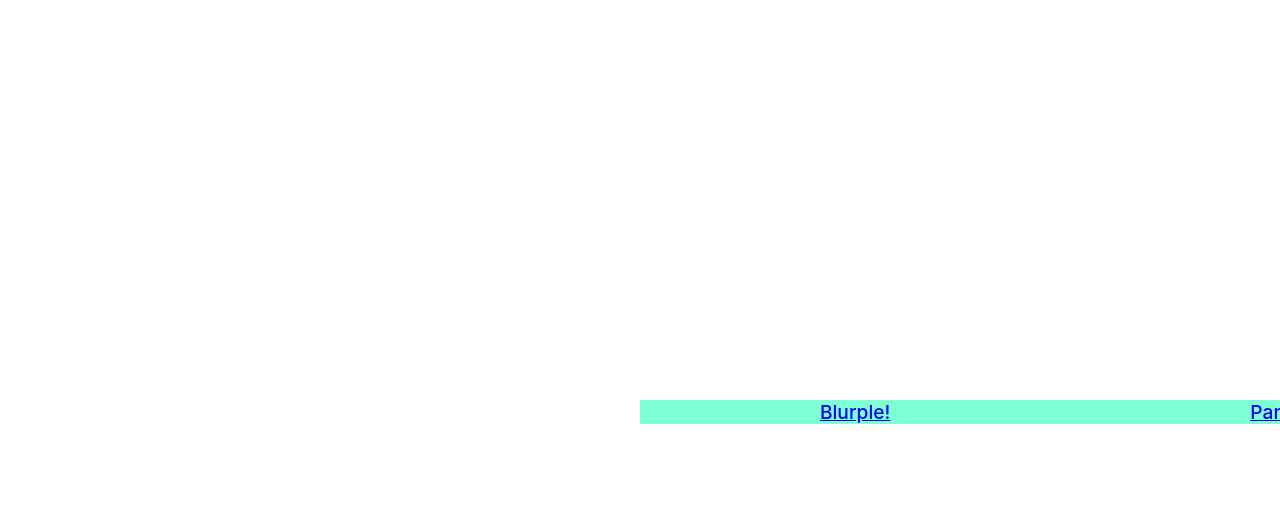
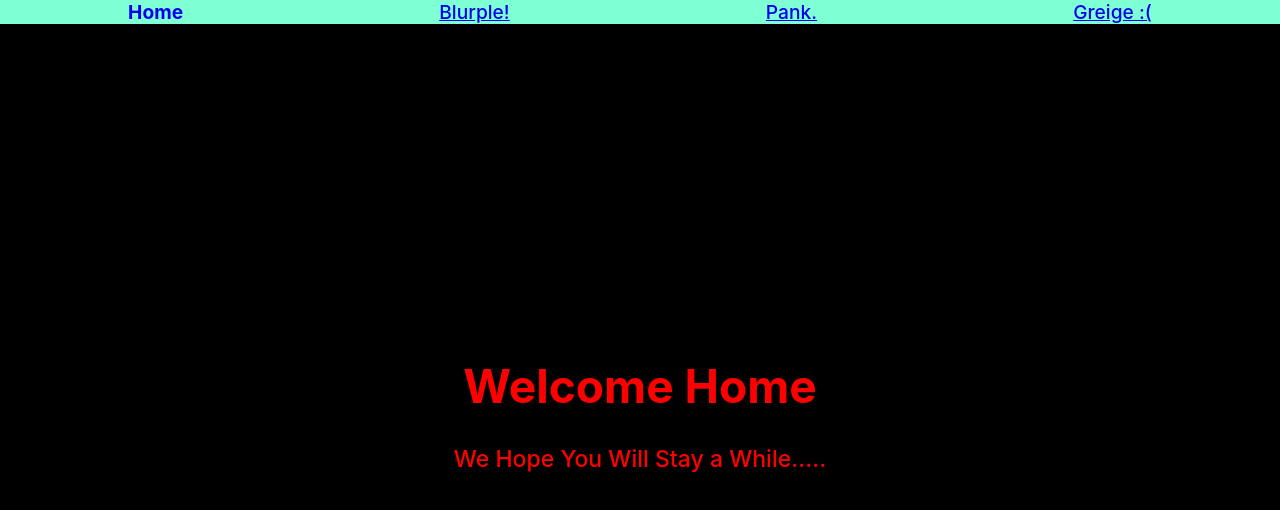
Before and after one commit to CharlieHengemihle/Color-React, a React (Create React App) app: page / in a window 1280 px wide. Shown: the top 510 px of the page. Built offline with nearby package versions, Linux system fonts and the light colour scheme.

Commit message:
not found component in and displaying

```diff
--- a/src/App.js
+++ b/src/App.js
@@ -2,13 +2,17 @@ import { Route, Switch } from 'react-router-dom';
 import './App.css';
 import Header from './components/Header.js';
 import RGB from './components/RGB.js';
+import Home from './components/Home.js';
+import NotFound from './components/NotFound.js';
 
 function App() {
   return (
     <main>
       <Header />
       <Switch>
+        <Route exact path="/" component={Home} />
         <Route exact path="/RGB/:red/:green/:blue" component={RGB} />
+        <Route exact path="*" component={NotFound} />
       </Switch>
     </main>
   );
--- a/src/components/Header.js
+++ b/src/components/Header.js
@@ -3,6 +3,7 @@ import './Header.css';
 export default function Header() {
   return (
     <header>
+      <NavLink to="/">Home</NavLink>
       <NavLink
         to="/RGB/49/3/176"
         // className={(active) => 'nav-link' + (!active ? ' unselected' : '')}
--- /dev/null
+++ b/src/components/Home.css
@@ -0,0 +1,5 @@
+.home {
+  display: flex;
+  flex-direction: column;
+  background-color: black;
+}
--- /dev/null
+++ b/src/components/Home.js
@@ -0,0 +1,9 @@
+import './Home.css';
+export default function Home() {
+  return (
+    <body className="home">
+      <h1>Welcome Home</h1>
+      <p>We Hope You Will Stay a While.....</p>
+    </body>
+  );
+}
--- /dev/null
+++ b/src/components/NotFound.css
@@ -0,0 +1,5 @@
+.notfound {
+  display: flex;
+  flex-direction: column;
+  background-color: black;
+}
--- /dev/null
+++ b/src/components/NotFound.js
@@ -0,0 +1,10 @@
+import './NotFound.css';
+
+export default function NotFound() {
+  return (
+    <body className="notfound">
+      <h1>Ahh beans, looks like that is not a real color</h1>
+      <img src="https://http.cat/404" />
+    </body>
+  );
+}
```
